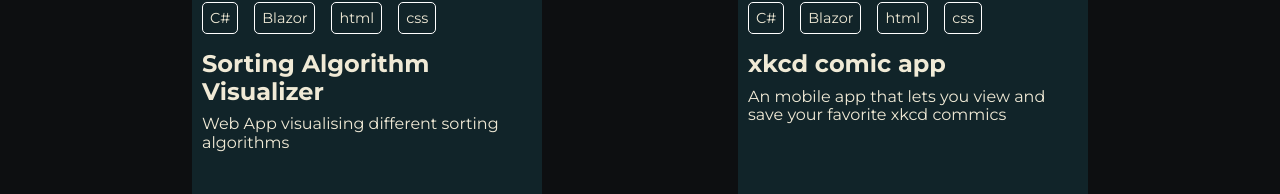
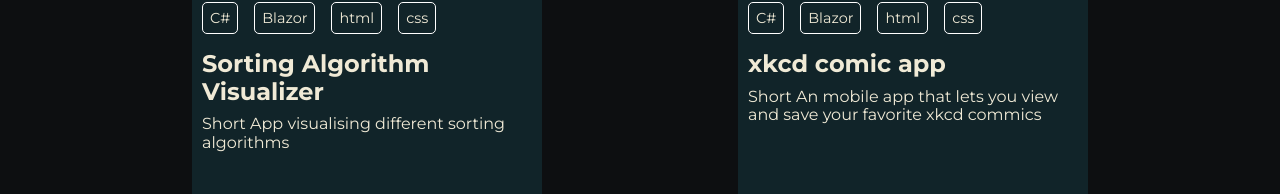
Before and after one commit to AndyCarlsson/portfolio, a React (Create React App) app: page /work in a window 1280 px wide. Shown: the part 517-711 px from the top of the page. Built offline with nearby package versions, Linux system fonts and the light colour scheme.

Commit message:
Added detailPage for projects

```diff
--- a/src/App.js
+++ b/src/App.js
@@ -15,8 +15,8 @@
       <Navigation />
       <Switch>
         <Route path='/' exact component={Start} />
-        <Route path='/work' component={Projects} />
-        <Route path='/projectDetail' component={ProjectDetail} />
+        <Route path='/work' exact component={Projects} />
+        <Route path='/work/:id' component={ProjectDetail} />
         <Route path='/about' component={About} />
         <Route path='/contact' component={Contact} />
       </Switch>
--- a/src/components/Projects/ProjectsDetail/ProjectsDetail.js
+++ b/src/components/Projects/ProjectsDetail/ProjectsDetail.js
@@ -1,7 +1,27 @@
 import React from 'react';
 
-function ProjectDetail() {
-  return <h1>Detail Page</h1>;
+class ProjectDetail extends React.Component {
+  state = {
+    project: {},
+  };
+
+  componentDidMount() {
+    const projectObject = this.props.location.state.object;
+
+    this.setState({
+      project: projectObject,
+    });
+  }
+
+  render() {
+    return (
+      <div>
+        <h1>Details</h1>
+        <h2>{this.state.project.title}</h2>
+        <h2>{this.state.project.longDescription}</h2>
+      </div>
+    );
+  }
 }
 
 export default ProjectDetail;
--- a/src/components/Projects/ProjectsItems.js
+++ b/src/components/Projects/ProjectsItems.js
@@ -1,25 +1,26 @@
 export const ProjectsItems = [
   {
     imgURL: 'Image av visaliserings app',
-    // stackList: 'C# / Blazor / HTML / CSS',
     stackList: ['C#', 'Blazor', 'html', 'css'],
-
     title: 'Sorting Algorithm Visualizer',
-    description: 'Web App visualising different sorting algorithms',
+    shortDescription: 'Short App visualising different sorting algorithms',
+    longDescription: 'Long Web App visualising different sorting algorithms',
     githubLink: 'https://github.com/AndyCarlsson/blazor-sorting-visualization',
   },
   {
     imgURL: 'Image av xkcd app',
     stackList: ['C#', 'Blazor', 'html', 'css'],
     title: 'xkcd comic app',
-    description: 'An mobile app that lets you view and save your favorite xkcd commics',
+    shortDescription: 'Short An mobile app that lets you view and save your favorite xkcd commics',
+    longDescription: 'Long An mobile app that lets you view and save your favorite xkcd commics',
     githubLink: 'https://github.com/AndyCarlsson/xkcd-comic-xamarinforms',
   },
   {
     imgURL: 'Startpage',
     stackList: ['C#', 'Blazor', 'html', 'css'],
     title: 'Startpage',
-    description: 'Browser startpage',
+    shortDescription: 'Browser startpage',
+    longDescription: 'Browser startpage',
     githubLink: 'https://github.com/AndyCarlsson/startpage',
   },
 ];
--- a/src/components/Projects/ProjectsListItem.js
+++ b/src/components/Projects/ProjectsListItem.js
@@ -13,10 +13,18 @@
           ))}
         </div>
         <h2>{props.item.title}</h2>
-        <p className='item-description'>{props.item.description}</p>
+        <p className='item-description'>{props.item.shortDescription}</p>
       </div>
       <div className='button-container'>
-        <Link to='/'>More info</Link>
+        <Link
+          to={{
+            pathname: `/work/${props.item.title}`,
+            state: {
+              object: props.item,
+            },
+          }}>
+          More info
+        </Link>
         <a href={props.item.githubLink} rel='noreferrer' target='_blank'>
           GitHub
         </a>
```
